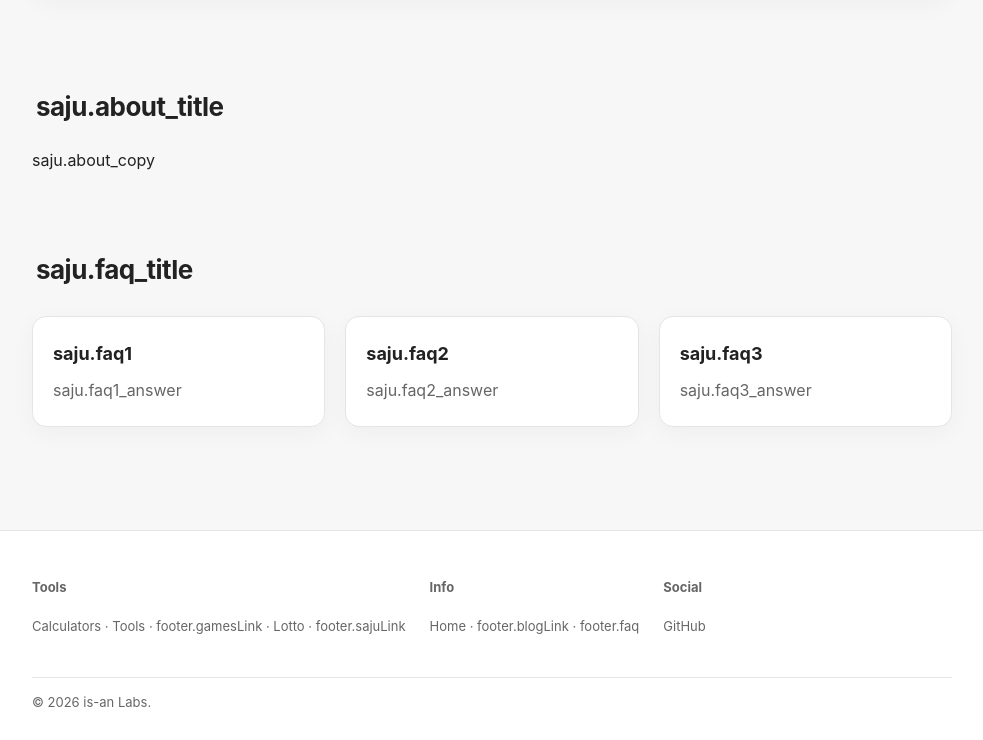
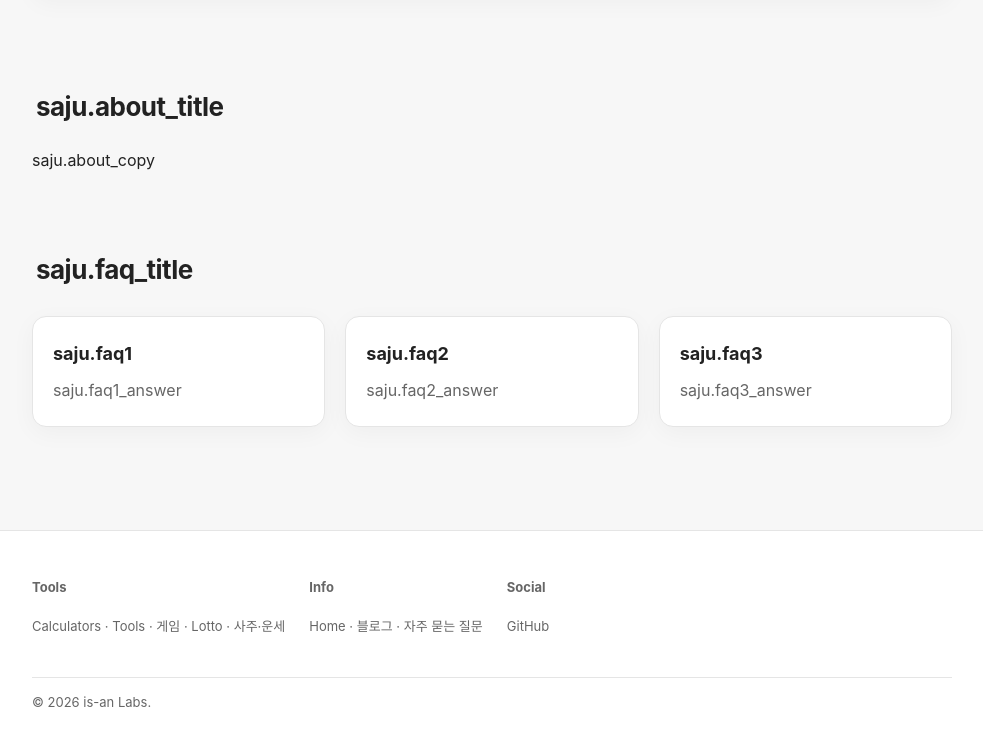
Before and after one commit to is-an/hosting, a website: page saju/index.html in a window 1280 px wide. Shown: the part 758-1498 px from the top of the page, without its empty margins (148-1131 px from the left). Drawn offline with Linux system fonts and the light colour scheme.

Commit message:
modified:   assets/js/i18n.js 	modified:   components/footer.html 	modified:   saju/index.html

```diff
--- a/assets/js/i18n.js
+++ b/assets/js/i18n.js
@@ -25,8 +25,13 @@ const legacyTranslations = {
     footer_calculatorLink: "계산기",
     footer_lottoLink: "로또",
     footer_toolsLink: "도구",
+    footer_gamesLink: "게임",
+    footer_sajuLink: "사주·운세",
     footer_home: "홈",
     footer_contact: "문의",
+    footer_blog: "블로그",
+    footer_faq: "자주 묻는 질문",
+    footer_social_github: "GitHub",
 
     darkMode: "다크모드로 전환",
     lightMode: "라이트모드로 전환",
@@ -900,7 +905,9 @@ function buildTranslationCatalog(lang) {
       lotto: source.nav_lotto,
       tools: source.nav_tools,
       games: source.nav_games,
-      blog: source.nav_blog
+      blog: source.nav_blog,
+      faq: source.nav_faq,
+      contact: source.nav_contact
     },
     footer: {
       toolsTitle: source.footer_toolsTitle,
@@ -911,7 +918,6 @@ function buildTranslationCatalog(lang) {
       toolsLink: source.footer_toolsLink,
       gamesLink: source.footer_gamesLink,
       sajuLink: source.footer_sajuLink,
-      toolsLink: source.footer_toolsLink,
       home: source.footer_home,
       blog: source.footer_blog,
       faq: source.footer_faq,
--- a/components/footer.html
+++ b/components/footer.html
@@ -16,7 +16,7 @@
     <h4 data-i18n="footer.infoTitle">정보</h4>
     <p>
       <a href="/" data-i18n="footer.home">홈</a> ·
-      <a href="/blog/" data-i18n="footer.blogLink">블로그</a> ·
+      <a href="/blog/" data-i18n="footer.blog">블로그</a> ·
       <a href="/#faq" data-i18n="footer.faq">FAQ</a>
     </p>
   </div>
```
Also changed, not shown: saju/index.html (+4 -1 lines).
